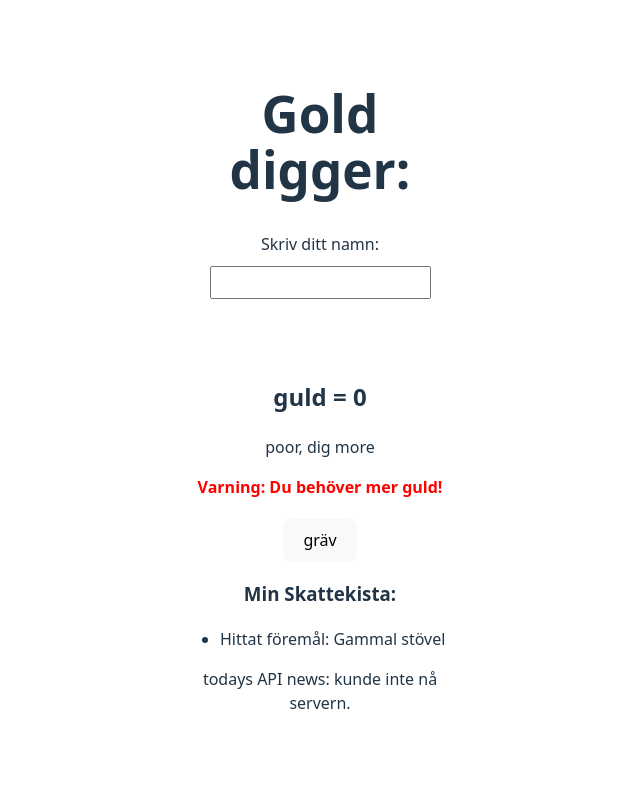
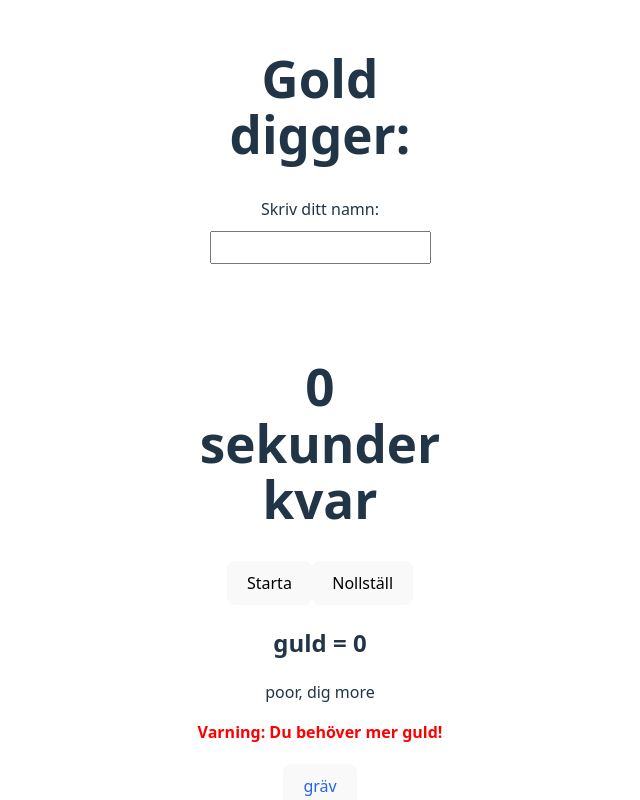
Before and after one commit to vczarnotta/boilerroom-project-3, a React (Vite) app in the folder mitt-react-projekt/: page / in a window 1280 px wide. Shown: the top 800 px of the page, without its empty margins (320-960 px from the left). Built offline with nearby package versions, Linux system fonts and the light colour scheme; no server answers.

Commit message:
learned more react, ready to make timer now

```diff
--- a/mitt-react-projekt/src/App.jsx
+++ b/mitt-react-projekt/src/App.jsx
@@ -1,4 +1,6 @@
 import { useState, useEffect } from 'react';
+import Timer from './components/Timer/Timer';
+import styles from "./App.module.css";
 
 // alert that uses children
 function Alert({children}) {
@@ -15,6 +17,7 @@ function App() {
   const [news, setNews] = useState("Laddar nyheter");
   const [playerName, setPlayerName] = useState("");
   const [tempName, setTempName] = useState("");
+  const [isActive, setIsActive] = useState(false);
 
   useEffect(() => {
     console.log("Vaktmästare ser att du nu har " + gold + " guld!");
@@ -25,8 +28,12 @@ function App() {
 
 
   const handleDig = () => {
+    // adjust gold
     setGold(gold + 1);
     setTreasures([...treasures, "Guldmynt"]);
+
+    // flip active state
+    setIsActive(!isActive)
   }
 
   // prevent page reload and save name
@@ -67,6 +74,10 @@ function App() {
           />
         </form>
       </div>
+      {/* timer */}
+      <div>
+        <Timer></Timer>
+      </div>
       {/* visa guld */}
       <div>
         <h2>guld = {gold}</h2>
@@ -76,7 +87,9 @@ function App() {
         {gold < 5 && (
           <Alert>Varning: Du behöver mer guld!</Alert>
         )}
-        <button onClick={() => handleDig()}>gräv</button>
+        <button
+        className={`${styles.btn} ${isActive ? styles.active : ""}`}
+        onClick={() => handleDig()}>gräv</button>
       </div>
 
         {/* visa historik */}
--- a/mitt-react-projekt/src/App.css
+++ b/mitt-react-projekt/src/App.module.css
@@ -78,3 +78,11 @@
 .read-the-docs {
   color: #888;
 }
+
+.btn {
+  color: #2563eb;
+}
+
+.active {
+  color: green;
+}
--- a/mitt-react-projekt/src/components/Timer/Timer.jsx
+++ b/mitt-react-projekt/src/components/Timer/Timer.jsx
@@ -0,0 +1,35 @@
+import { useState, useEffect } from 'react';
+
+function Timer() {
+  const [seconds, setSeconds] = useState(0);
+  const [isRunning, setIsRunning] = useState(false);
+
+  function handleReset() {
+    setSeconds(5);
+    setIsRunning(false);
+  }
+
+  useEffect(() => {
+    let interval;
+
+    if (isRunning && seconds > 0) {
+      interval = setInterval(() => {
+        setSeconds(prev => prev - 1);
+      }, 1000);
+    }
+
+    return () => clearInterval(interval) + console.log("yes");
+  }, [isRunning, seconds]);
+
+  return (
+    <div>
+      <h1>{seconds} sekunder kvar</h1>
+      <button onClick={() => setIsRunning(!isRunning)}>
+        {isRunning ? "Pausa" : "Starta"}
+      </button>
+      <button onClick={handleReset}>Nollställ</button>
+    </div>
+  );
+}
+
+export default Timer;
```
